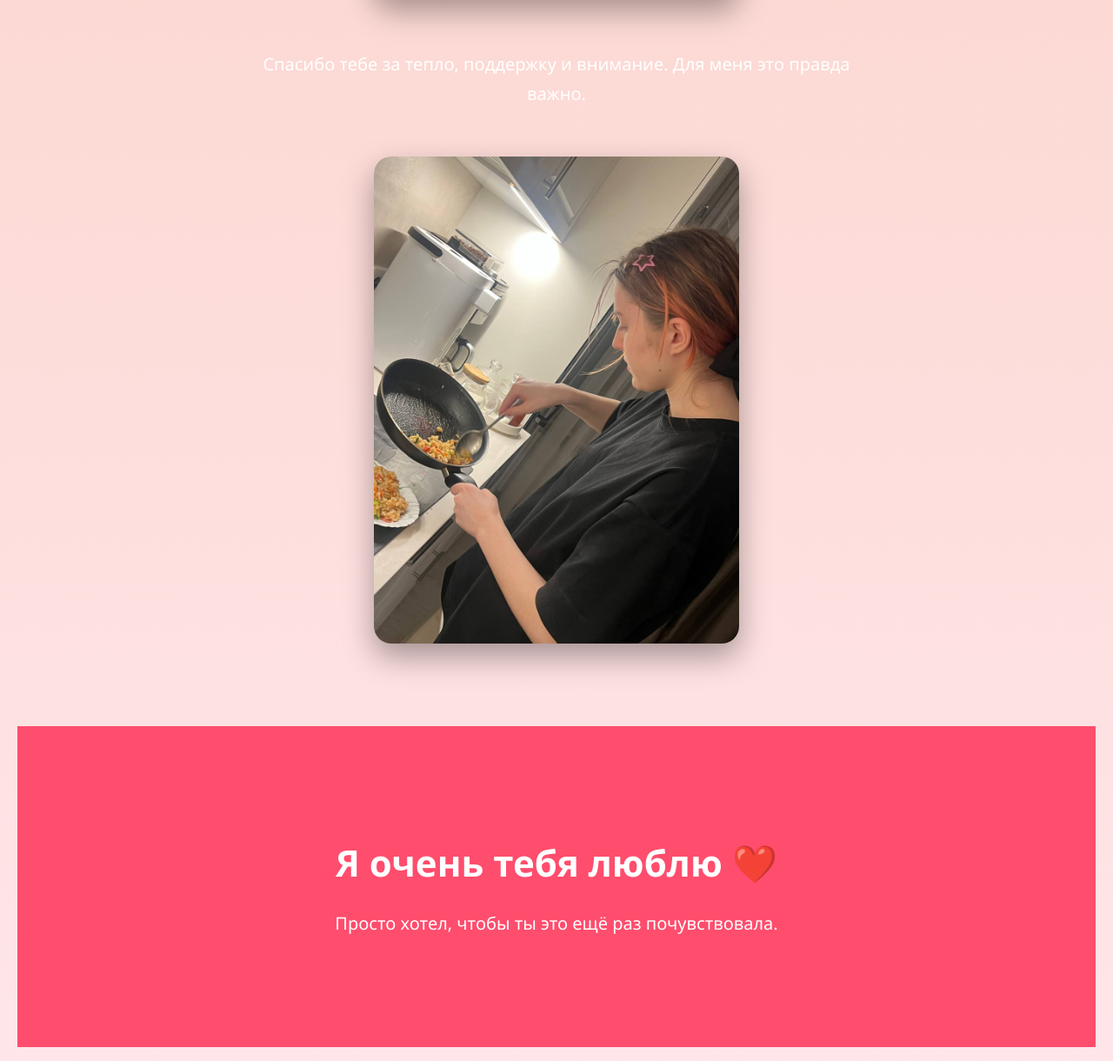
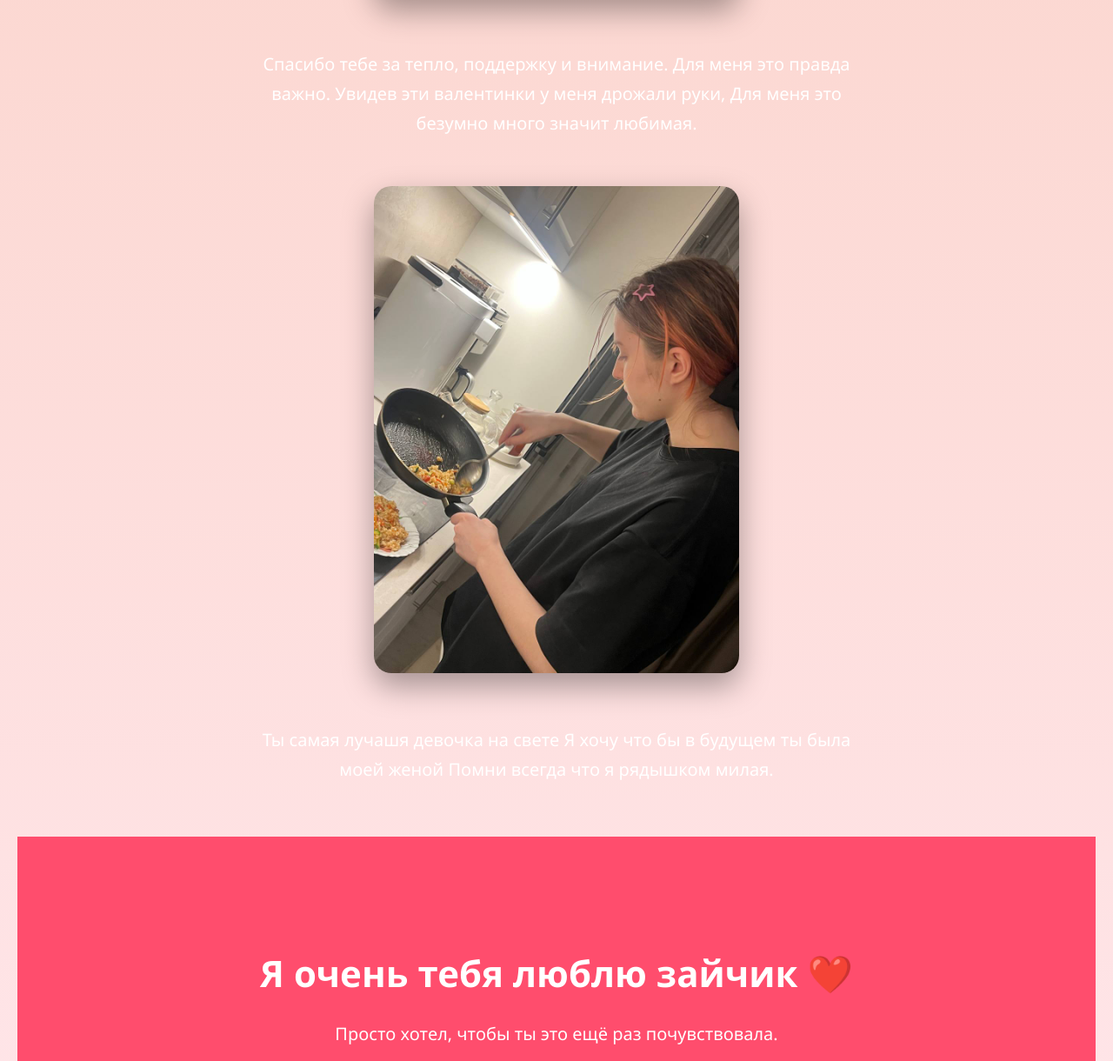
Before and after one commit to temhx/love, a plain HTML site: page index.html in a window 1280 px wide. Shown: the part 3060-4280 px from the top of the page at 87% size. Drawn offline with Linux system fonts and the light colour scheme.

Commit message:
Update index.html

```diff
--- a/index.html
+++ b/index.html
@@ -108,12 +108,20 @@ p{
 <p>
 Спасибо тебе за тепло, поддержку и внимание.
 Для меня это правда важно.
+Увидев эти валентинки у меня дрожали руки,
+Для меня это безумно много значит любимая.
 </p>
 
 <img src="photo5.jpg" class="photo">
 
+<p>
+Ты самая лучашя девочка на свете
+Я хочу что бы в будущем ты была моей женой
+Помни всегда что я рядышком милая.
+</p>
+
 <div class="final">
-<h1>Я очень тебя люблю ❤️</h1>
+<h1>Я очень тебя люблю зайчик ❤️</h1>
 <p>
 Просто хотел, чтобы ты это ещё раз почувствовала.
 </p>
```
